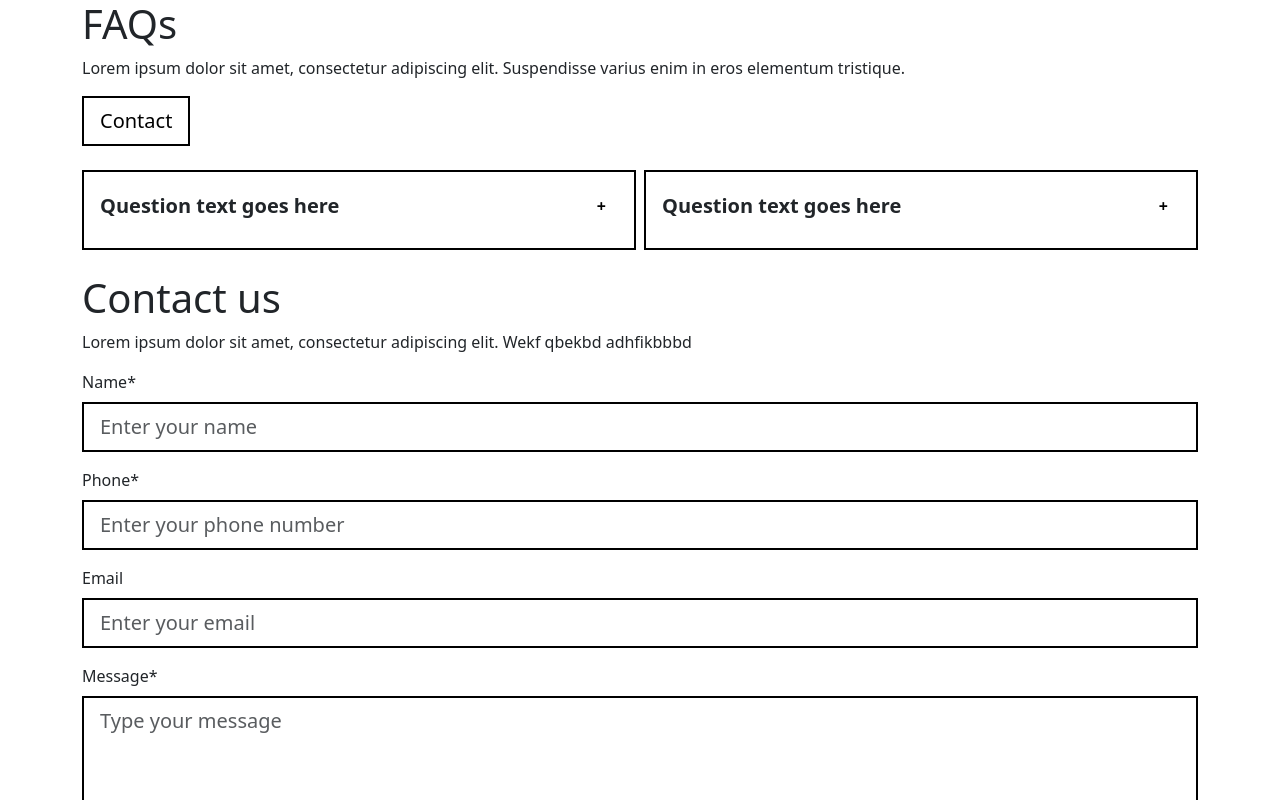
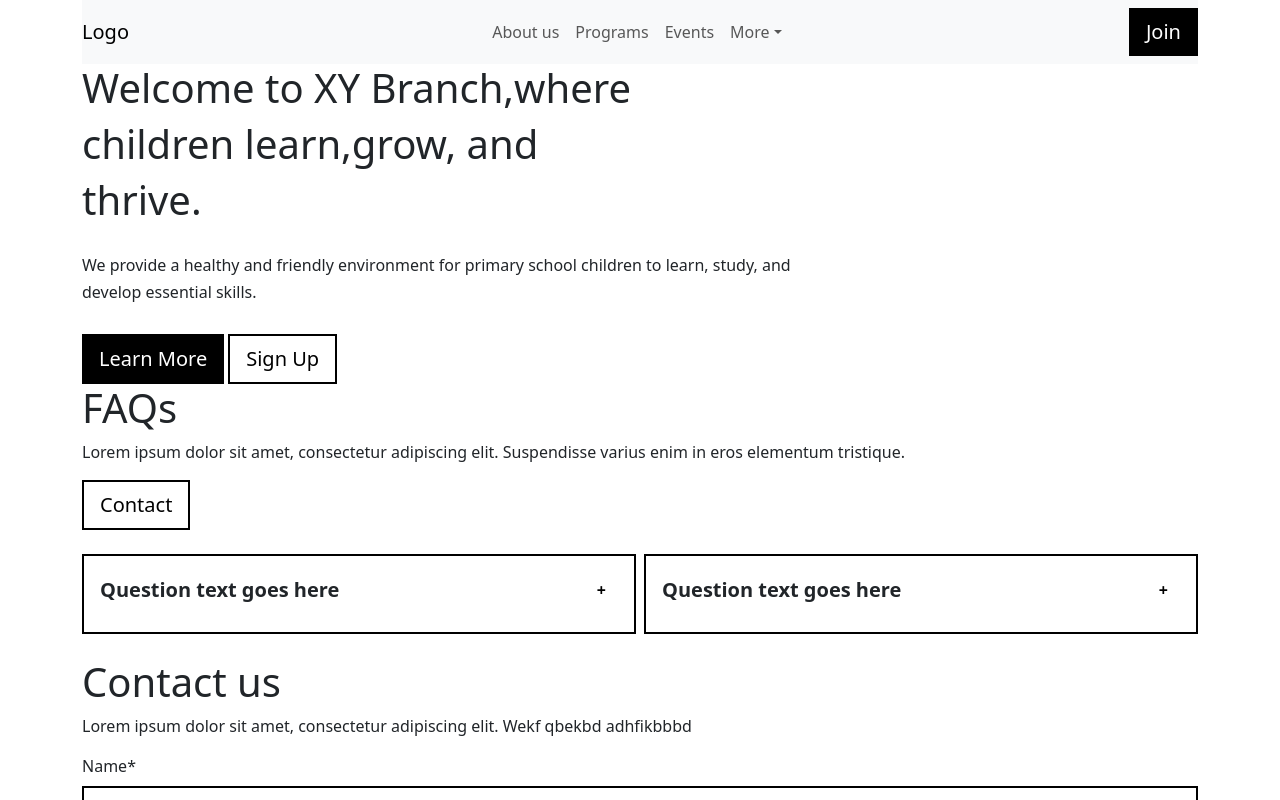
Before and after one commit to Aniiish0/institute-app, a React (Vite) app: page / in a window 1280 px wide. Shown: the top 800 px of the page. Built offline with nearby package versions, Linux system fonts and the light colour scheme.

Commit message:
changes for homePage and navbar

```diff
--- a/src/App.tsx
+++ b/src/App.tsx
@@ -1,9 +1,11 @@
 import ContactForm from './components/widgets/ContactForm'
 import FAQ from './components/widgets/FAQs'
+import HomePage from './components/HomePage/HomePage'
 
 function App() {
   return (
     <div className='container-fluid'>
+      <HomePage />
       <FAQ />
       <ContactForm />
     </div>
--- /dev/null
+++ b/src/components/HomePage/HomePage.css
@@ -0,0 +1,3 @@
+.homeDesc{
+    text-align: left;
+}
--- /dev/null
+++ b/src/components/HomePage/HomePage.tsx
@@ -0,0 +1,30 @@
+import "./HomePage.css";
+import Button from  "../Button"
+import { Container } from 'react-bootstrap';
+import HomeNavbar from "../Navbar/homeNavbar";
+
+const HomePage=()=>{
+
+    return(
+    <Container className="container-fluid">
+        <HomeNavbar />
+        <div>
+            <h1>Welcome to XY Branch,where</h1>
+            <h1>children learn,grow, and</h1>
+            <h1>thrive.</h1>
+        </div>
+        <br/>
+        <div>
+            <h6 style={{fontWeight:"normal"}}>We provide a healthy and friendly environment for primary school children to learn, study, and</h6>
+            <h6 style={{fontWeight:"normal"}}>develop essential skills.</h6>
+        </div>
+        <br></br>
+        <div className="d-inline-flex gap-1">
+            <Button label='Learn More' variant="primary"/>
+            <Button label='Sign Up' variant="secondary" />
+        </div>
+    </Container>
+    )
+}
+
+export default HomePage;
--- /dev/null
+++ b/src/components/Navbar/homeNavbar.tsx
@@ -0,0 +1,60 @@
+import { Container } from "react-bootstrap";
+import Button from  "../Button"
+
+const HomeNavbar = () => {
+  return (
+    <nav className="navbar navbar-expand-lg navbar-light bg-light">
+      <a className="navbar-brand" href="#">
+        Logo
+      </a>
+      <div className="mx-auto" id="navbarSupportedContent">
+        <ul className="navbar-nav mr-auto">
+          <li className="nav-item active">
+            <a className="nav-link" href="#">
+              About us
+            </a>
+          </li>
+          <li className="nav-item active">
+            <a className="nav-link" href="#">
+              Programs
+            </a>
+          </li>
+          <li className="nav-item active">
+            <a className="nav-link" href="#">
+              Events
+            </a>
+          </li>
+          <li className="nav-item dropdown">
+            <a
+              className="nav-link dropdown-toggle"
+              href="#"
+              id="navbarDropdownMenuLink"
+              role="button"
+              data-toggle="dropdown"
+              aria-haspopup="true"
+              aria-expanded="false"
+            >
+              More
+            </a>
+            <div
+              className="dropdown-menu"
+              aria-labelledby="navbarDropdownMenuLink"
+            >
+              <a className="dropdown-item" href="#">
+                Action
+              </a>
+              <a className="dropdown-item" href="#">
+                Another action
+              </a>
+              <a className="dropdown-item" href="#">
+                Something else here
+              </a>
+            </div>
+          </li>
+        </ul>
+      </div>
+      <Button label='Join' variant="primary"/>
+    </nav>
+  );
+};
+export default HomeNavbar;
--- /dev/null
+++ b/src/components/Navbar/style.css
@@ -0,0 +1,3 @@
+.minWidth{
+    min-width: 220px;
+}
--- a/src/main.tsx
+++ b/src/main.tsx
@@ -3,6 +3,7 @@ import ReactDOM from 'react-dom/client'
 import App from './App.tsx'
 import './index.css'
 import 'bootstrap/dist/css/bootstrap.min.css';
+import "bootstrap/dist/js/bootstrap.bundle.min.js";
 
 ReactDOM.createRoot(document.getElementById('root')!).render(
   <React.StrictMode>
```
